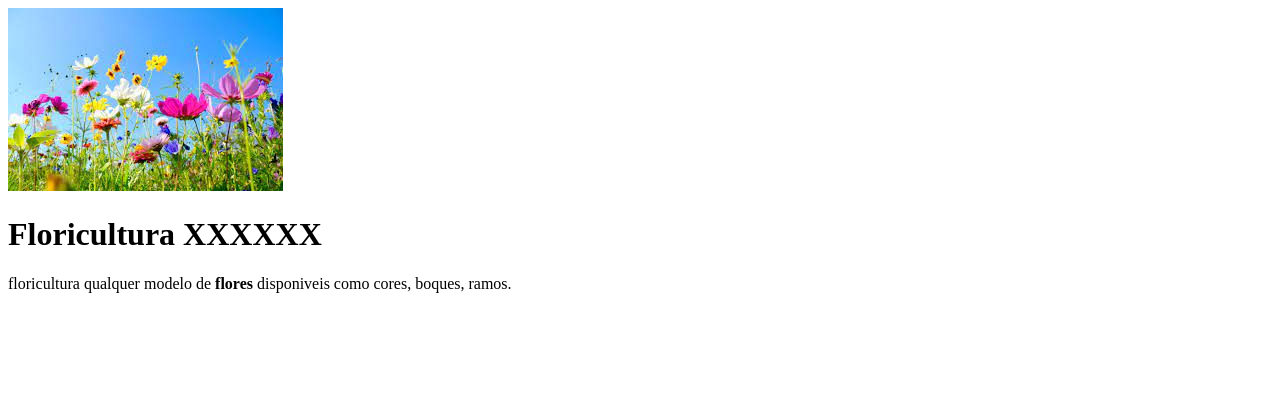
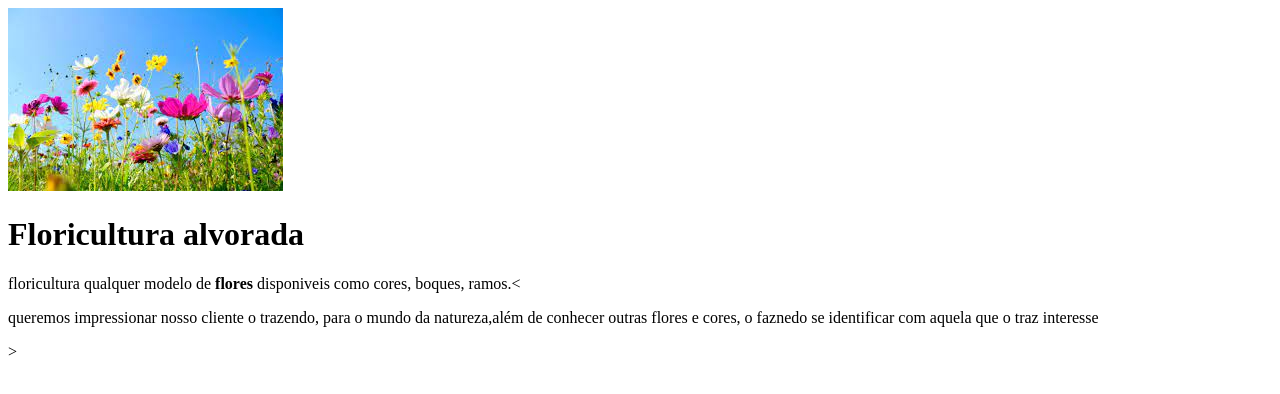
Before and after one commit to bjbhu/floricultura, a plain HTML site: page index.html in a window 1280 px wide. Drawn offline with Linux system fonts and the light colour scheme.

```diff
--- a/index.html
+++ b/index.html
@@ -8,8 +8,9 @@
 <body>
     <header>
         <img src="alex.jpg" alt="flores com varias diversidades de cores e modelos">
-        <h1> Floricultura XXXXXX</h1>
-        <p>floricultura qualquer modelo de <strong>flores</strong> disponiveis como cores, boques, ramos.</p>
+        <h1> Floricultura alvorada</h1>
+        <p>floricultura qualquer modelo de <strong>flores</strong> disponiveis como cores, boques, ramos.<
+        <p>queremos impressionar nosso cliente o trazendo, para o mundo da natureza,além de conhecer outras flores e cores, o faznedo se identificar com aquela que o traz interesse</p>>
     </header>
 </body>
 </html>
```
